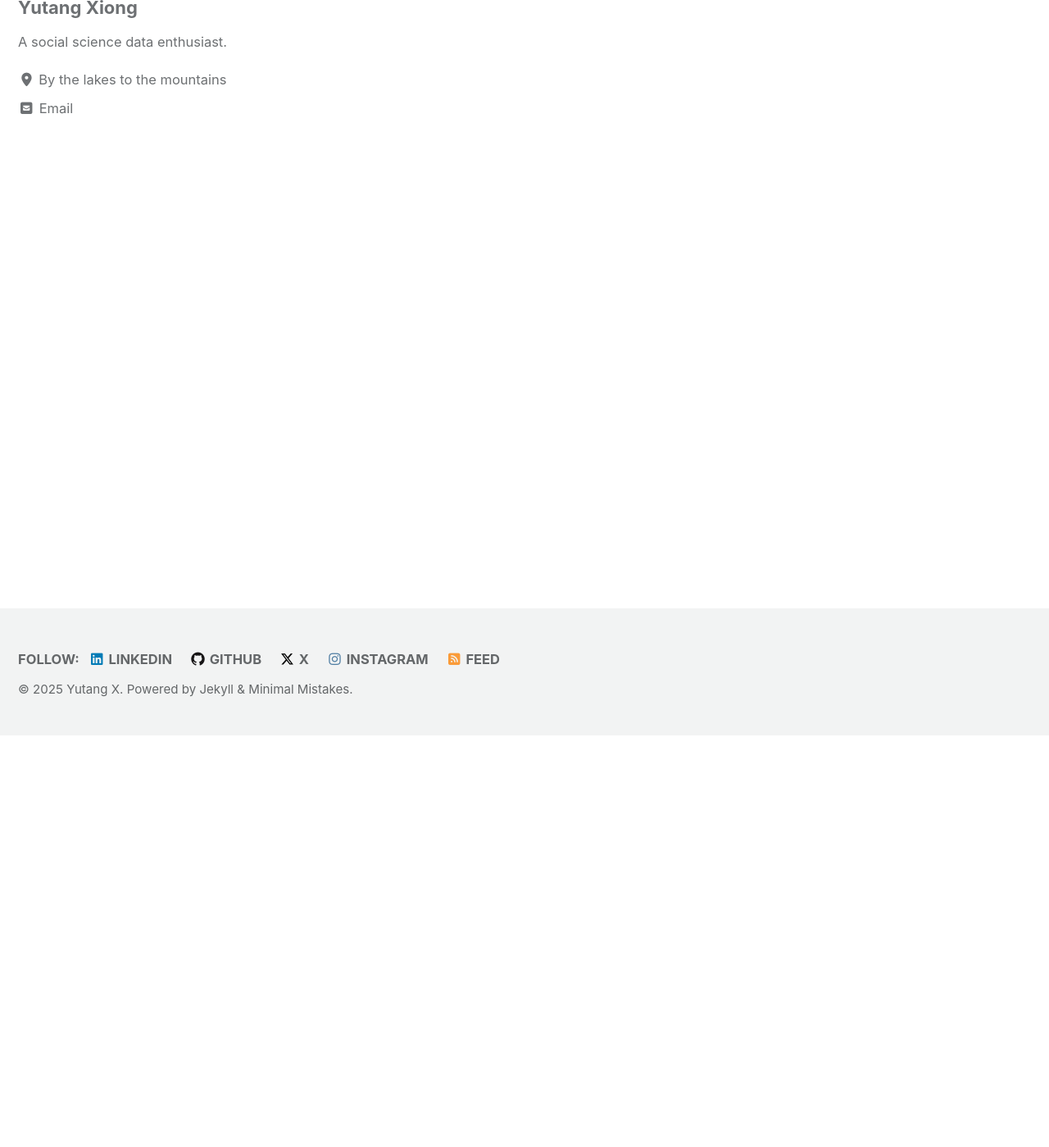
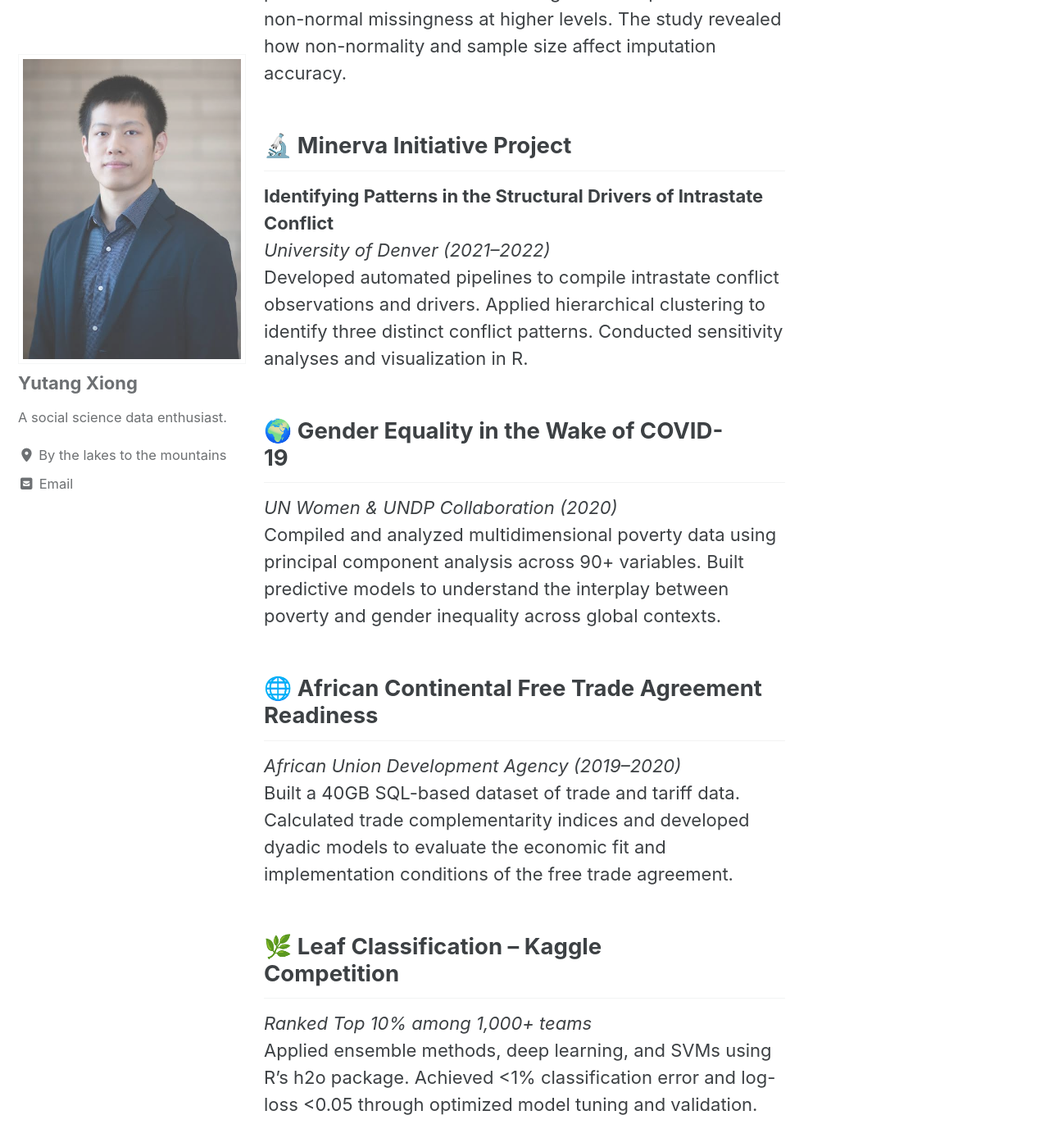
Before and after one commit to quciet/quciet.github.io, a Jekyll site: the page built from research.md, in a window 1280 px wide and 1400 px high, scrolled down 503 px. Shown: the whole window at 82% size. Built offline with Jekyll 4.4.1, drawn with Linux system fonts in a browser that asks for light colours; cached includes are drawn as plain includes; some of the changed text lies outside the part shown.

```diff
--- a/index.html
+++ b/index.html
@@ -1,6 +1,7 @@
 ---
 layout: home
+title: "About Me"
 author_profile: true
 ---
 
-Hello! I'm a researcher exploring various areas of technology. This is a placeholder introduction that I will update later.
+{% include about-content.md %}
--- a/research.md
+++ b/research.md
@@ -7,4 +7,34 @@ author_profile: true
 
 Here you will find my publications and project-based reports. [Download my CV here.](/assets/cv.pdf)
 
-<!-- Add your publications and project descriptions below -->
+## 🔍 Doctoral Research
+**Multiple Imputation with Simulated Non-Normal Missing Variable at Level 2**
+*University of Denver | Presented at AERA 2019*
+Simulated nested data structures to evaluate the performance of multi-level vs. single-level imputation under non-normal missingness at higher levels. The study revealed how non-normality and sample size affect imputation accuracy.
+
+<!-- More details about this project can be added later -->
+
+## 🔬 Minerva Initiative Project
+**Identifying Patterns in the Structural Drivers of Intrastate Conflict**
+*University of Denver (2021–2022)*
+Developed automated pipelines to compile intrastate conflict observations and drivers. Applied hierarchical clustering to identify three distinct conflict patterns. Conducted sensitivity analyses and visualization in R.
+
+<!-- Additional notes for this project -->
+
+## 🌍 Gender Equality in the Wake of COVID-19
+*UN Women & UNDP Collaboration (2020)*
+Compiled and analyzed multidimensional poverty data using principal component analysis across 90+ variables. Built predictive models to understand the interplay between poverty and gender inequality across global contexts.
+
+<!-- Additional notes for this project -->
+
+## 🌐 African Continental Free Trade Agreement Readiness
+*African Union Development Agency (2019–2020)*
+Built a 40GB SQL-based dataset of trade and tariff data. Calculated trade complementarity indices and developed dyadic models to evaluate the economic fit and implementation conditions of the free trade agreement.
+
+<!-- Additional notes for this project -->
+
+## 🌿 Leaf Classification – Kaggle Competition
+*Ranked Top 10% among 1,000+ teams*
+Applied ensemble methods, deep learning, and SVMs using R's h2o package. Achieved <1% classification error and log-loss <0.05 through optimized model tuning and validation.
+
+<!-- Future projects can be appended below -->
```
Also changed, not shown: _includes/about-content.md (added, +9 -0 lines).
